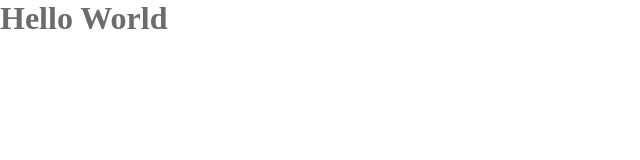
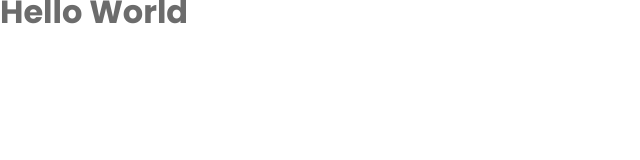
Before and after one commit to limaarthur/course-fullstack, a plain HTML site: page 01-fundamentos-desenvolvimento-web/02-travelgram/index.html in a window 1280 px wide. Shown: the whole page, without its empty margins (0-640 px from the left). Drawn offline with Linux system fonts and the light colour scheme.

Commit message:
font applied

```diff
--- a/01-fundamentos-desenvolvimento-web/02-travelgram/index.html
+++ b/01-fundamentos-desenvolvimento-web/02-travelgram/index.html
@@ -1,11 +1,18 @@
 <!DOCTYPE html>
 <html lang="en">
   <head>
+    <link rel="preconnect" href="https://fonts.googleapis.com" />
+    <link rel="preconnect" href="https://fonts.gstatic.com" crossorigin />
+
     <meta charset="UTF-8" />
     <meta name="viewport" content="width=device-width, initial-scale=1.0" />
     <title>Travelgram | Perfil de viagens</title>
 
     <link rel="stylesheet" href="/styles/index.css" />
+    <link
+      href="https://fonts.googleapis.com/css2?family=Poppins:wght@400;500;600;700&display=swap"
+      rel="stylesheet"
+    />
   </head>
   <body>
     <h1>Hello World</h1>
--- a/01-fundamentos-desenvolvimento-web/02-travelgram/styles/global.css
+++ b/01-fundamentos-desenvolvimento-web/02-travelgram/styles/global.css
@@ -12,6 +12,12 @@
   --shape-transparency: rgba(255, 255, 255, 0.56);
   --text-color-primary: #313131;
   --text-color-secondary: #6c6c6c;
+
+  --font-family: "Poppins", sans-serif;
+  --text-lg: bold 32px/125% var(--font-family);
+  --text: 16px/150% var(--font-family);
+  --text-md: 14px/170% var(--font-family);
+  --text-sm: 12px/170% var(--font-family);
 }
 
 body {
```
